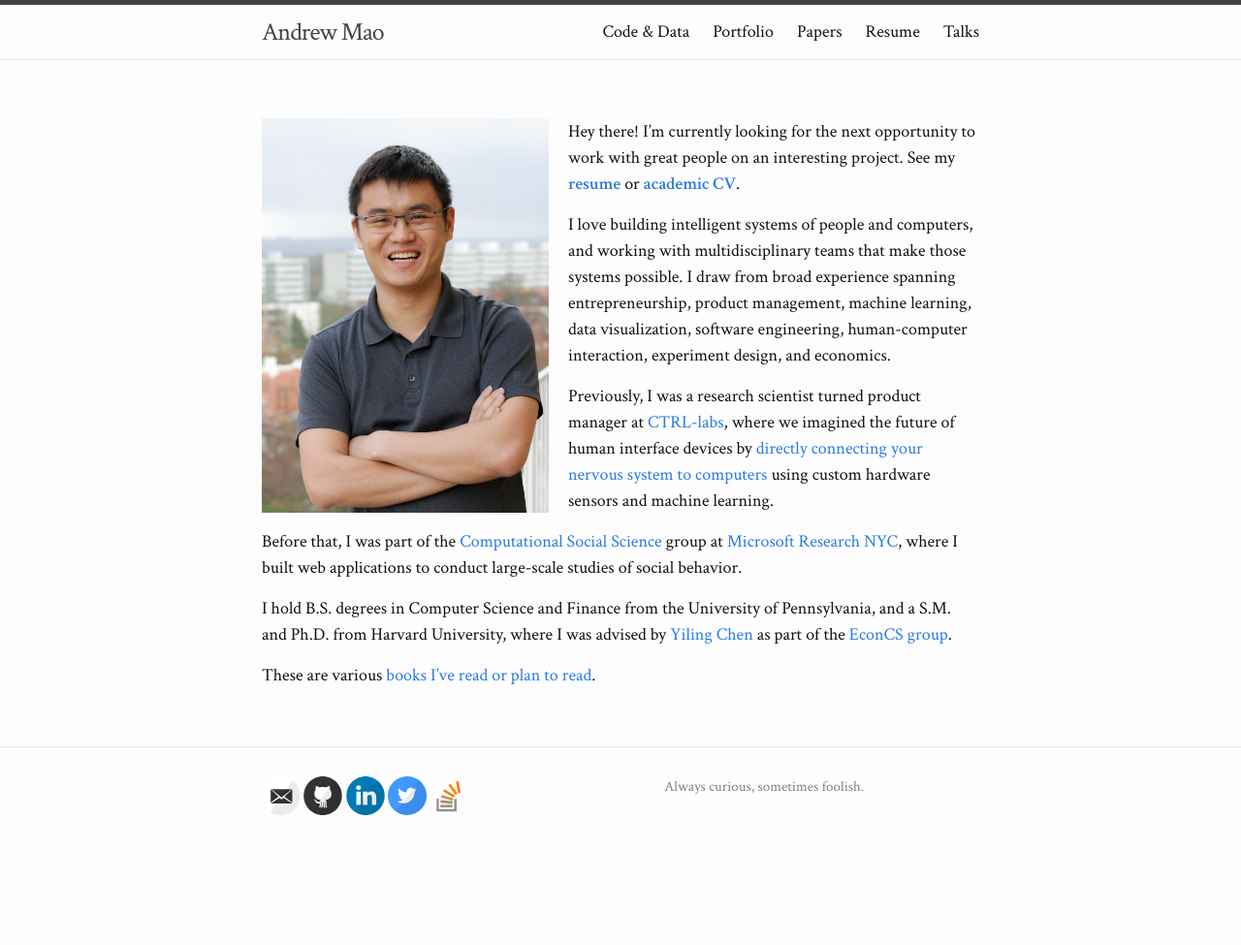
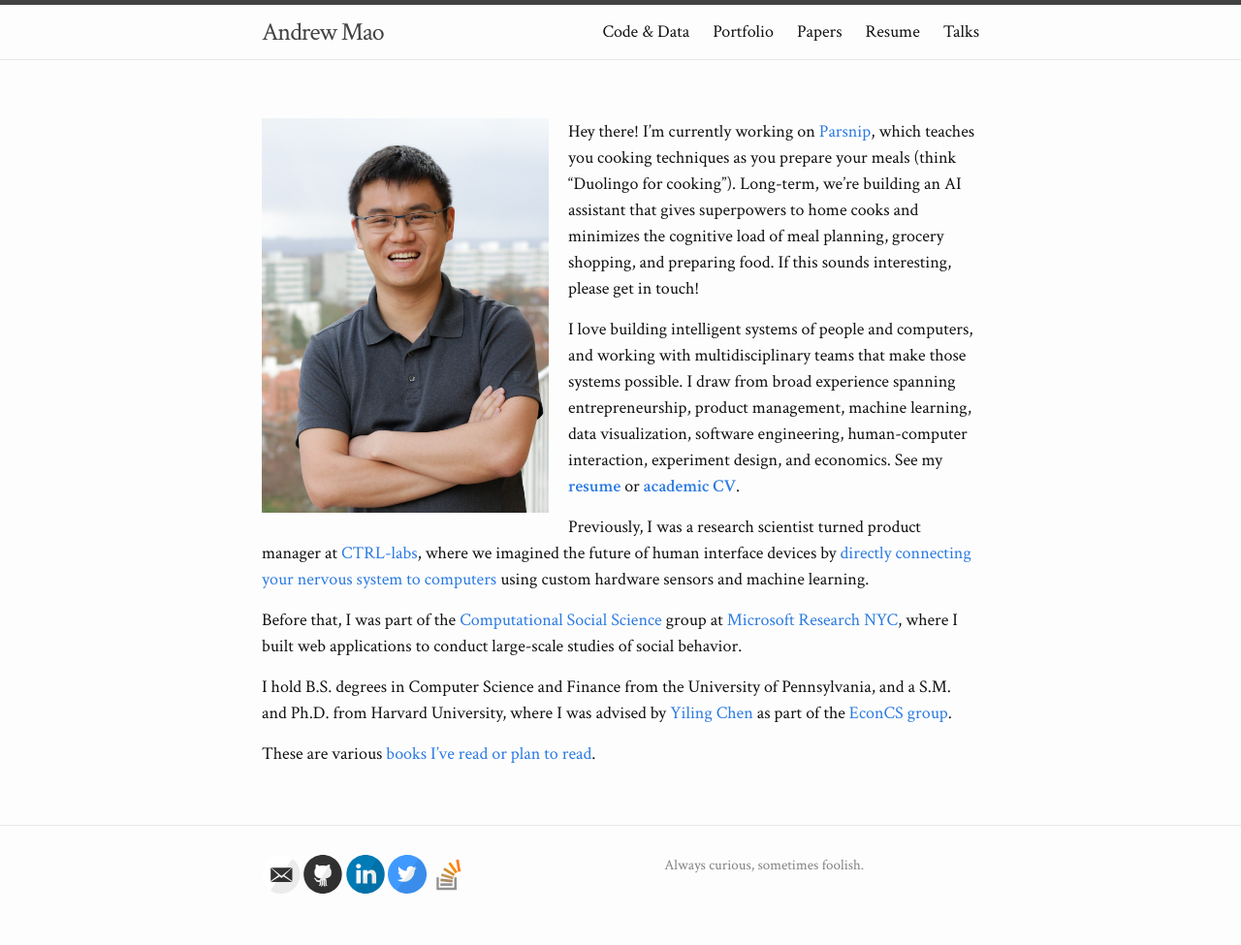
Before and after one commit to mizzao/andrewmao.net, a Jekyll site: the page built from index.md, in a window 1280 px wide. Shown: the whole page at 97% size. Built offline with Jekyll 4.4.1, drawn with Linux system fonts in a browser that asks for light colours; before the commit the page ends 900 px from its top, so only the background shows below that.

Commit message:
update intro with Parsnip

```diff
--- a/index.md
+++ b/index.md
@@ -5,15 +5,19 @@ layout: page
 ![photo]({{ github.site.url }}/assets/photo.jpg)
 {: .image-float-left }
 
-Hey there! I'm currently looking for the next opportunity to work with great
-people on an interesting project. See my [**resume**](/resume) or [**academic
-CV**](/cv).
+Hey there! I'm currently working on [Parsnip], which teaches you cooking
+techniques as you prepare your meals (think "Duolingo for cooking"). Long-term,
+we're building an AI assistant that gives superpowers to home cooks and
+minimizes the cognitive load of meal planning, grocery shopping, and preparing
+food. If this sounds interesting, please get in touch!
+
+[Parsnip]: https://parsnip.ai
 
 I love building intelligent systems of people and computers, and working with
 multidisciplinary teams that make those systems possible. I draw from broad
 experience spanning entrepreneurship, product management, machine learning, data
 visualization, software engineering, human-computer interaction, experiment
-design, and economics.
+design, and economics. See my [**resume**](/resume) or [**academic CV**](/cv).
 
 Previously, I was a research scientist turned product manager at [CTRL-labs],
 where we imagined the future of human interface devices by [directly connecting
```
